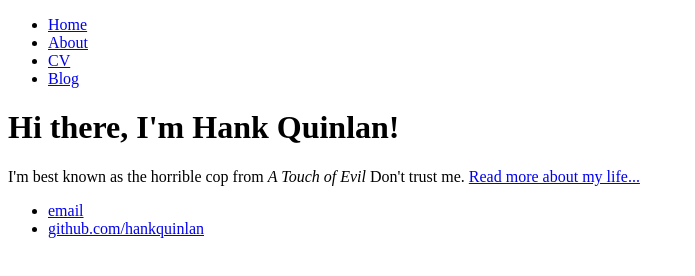
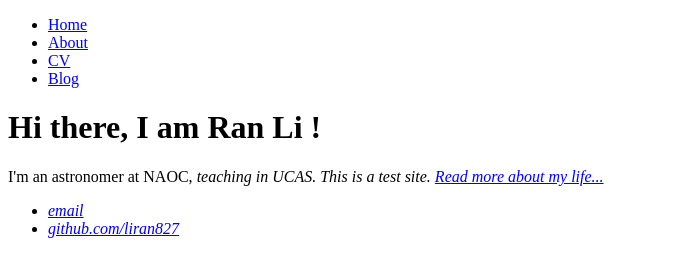
Before and after one commit to liran827/homepage, a plain HTML site: page index.html in a window 1280 px wide. Shown: the whole page, without its empty margins (0-695 px from the left). Drawn offline with Linux system fonts and the light colour scheme.

Commit message:
Update index.html

```diff
--- a/index.html
+++ b/index.html
@@ -1,7 +1,7 @@
 <!DOCTYPE html>
 <html>
 	<head>
-		<title>Hank Quinlan, Horrible Cop</title>
+		<title>Ran Li's Homepage</title>
 	</head>
 	<body>
 		<nav>
@@ -14,14 +14,14 @@
 		</nav>
 		<div class="container">
     		<div class="blurb">
-        		<h1>Hi there, I'm Hank Quinlan!</h1>
-				<p>I'm best known as the horrible cop from <em>A Touch of Evil</em> Don't trust me. <a href="/about">Read more about my life...</a></p>
+        		<h1>Hi there, I am Ran Li !</h1>
+				<p>I'm an astronomer at NAOC, <em> teaching in UCAS.  <em> This is a test site.  <a href="/about">Read more about my life...</a></p>
     		</div><!-- /.blurb -->
 		</div><!-- /.container -->
 		<footer>
     		<ul>
-        		<li><a href="mailto:hankquinlanhub@gmail.com">email</a></li>
-        		<li><a href="https://github.com/hankquinlan">github.com/hankquinlan</a></li>
+        		<li><a href="mailto:liran827@gmail.com">email</a></li>
+        		<li><a href="https://github.com/liran827">github.com/liran827</a></li>
 			</ul>
 		</footer>
 	</body>
```
